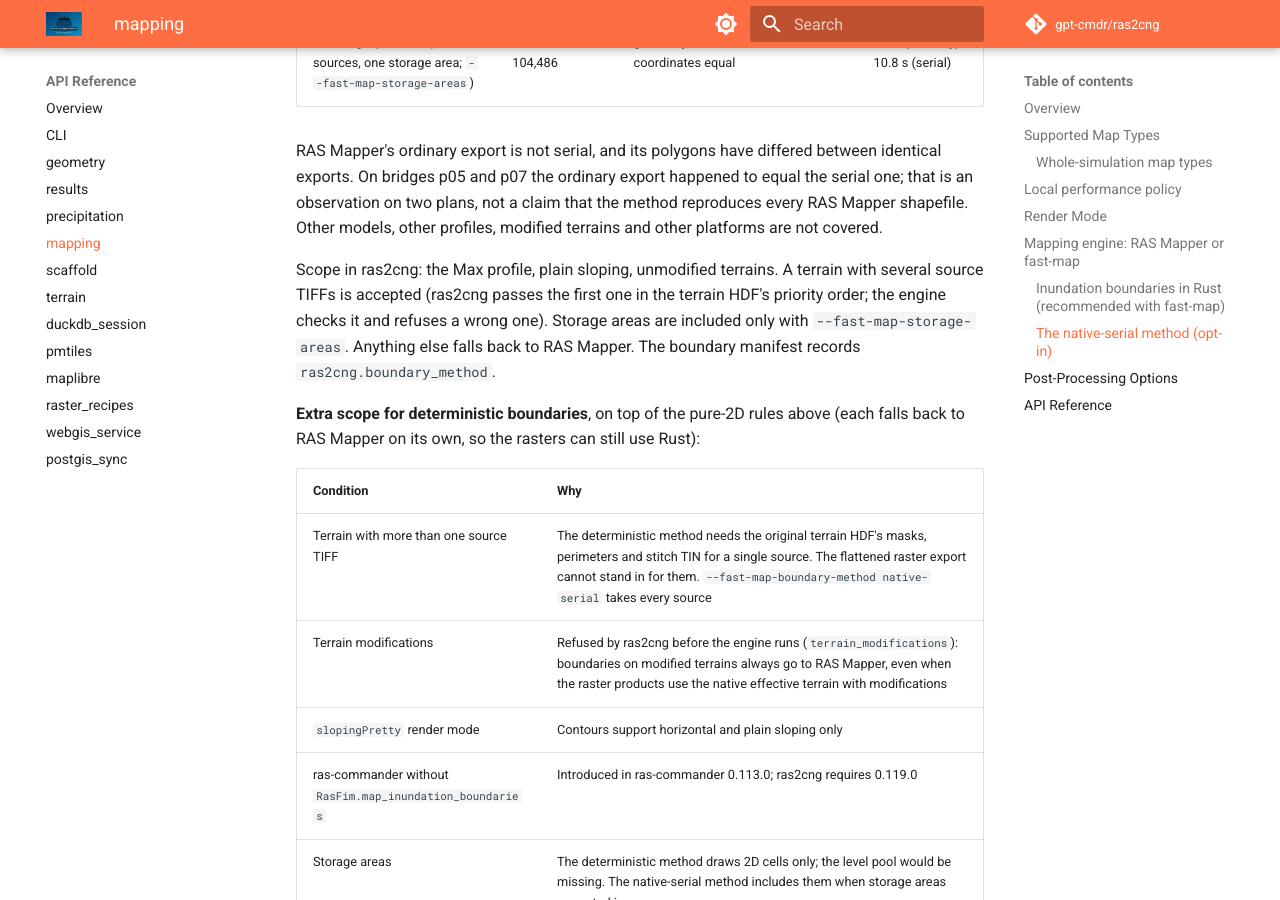
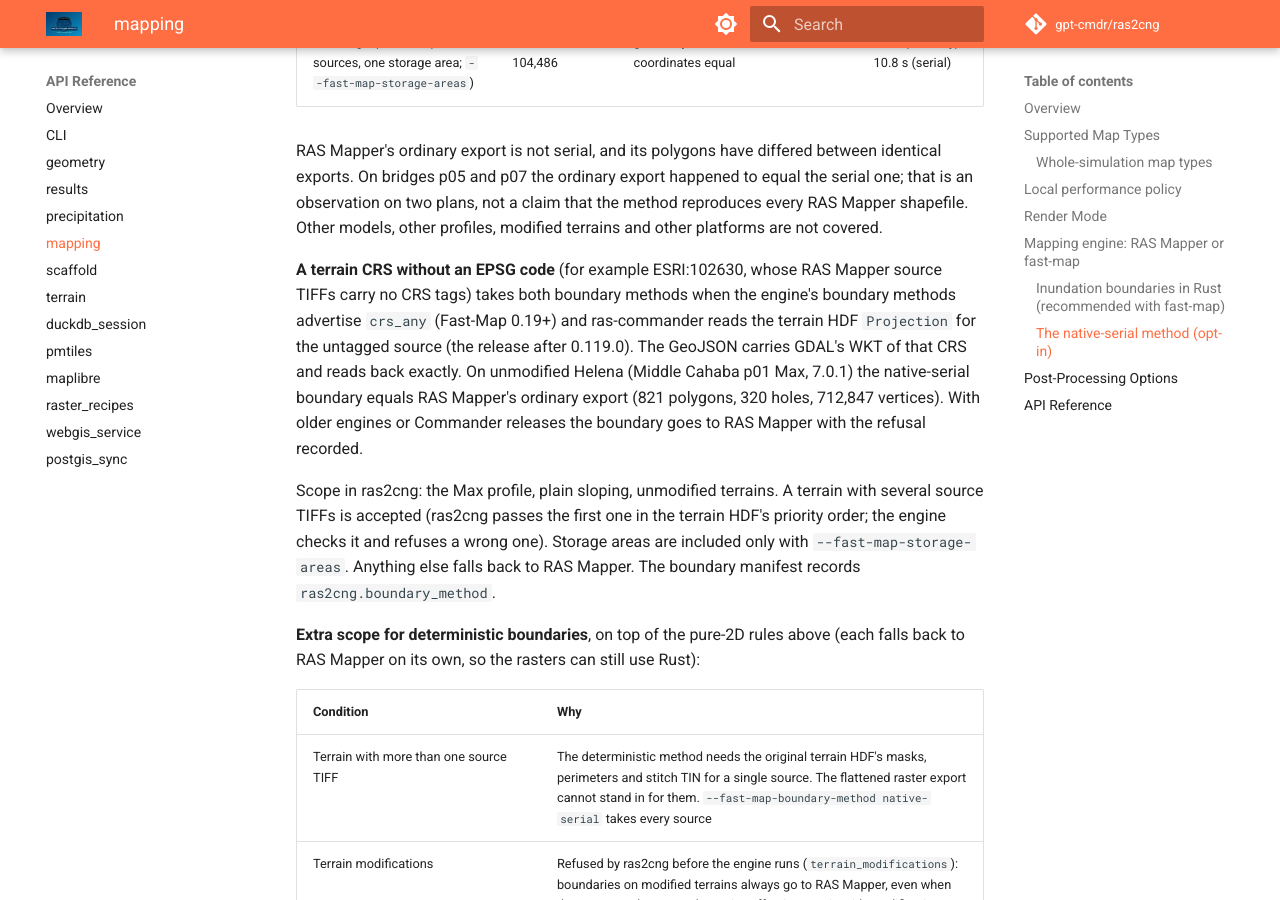
Before and after one commit to gpt-cmdr/ras2cng, an MkDocs documentation site: the page built from docs/api/mapping.md, in a window 1280 px wide and 900 px high, scrolled down 12602 px. Built offline with MkDocs 1.6.1 and Material for MkDocs 9.7.7, drawn with Linux system fonts in a browser that asks for light colours; comment, search, counter and statistics services are not loaded.

Commit message:
Unmodified terrains without an EPSG code: Rust boundaries and rasters
With ras-commander reading the terrain HDF Projection for untagged RAS Mapper
sources (gpt-cmdr/ras-commander#840), the existing source-first candidate
order maps unmodified Helena (ESRI:102630) in Rust, boundaries included; no
ras2cng CRS gate is needed. A test pins that boundary_terrain hands the
untagged source to Commander without consulting terrain_crs_route. Notes
record the Helena run: WSE/Depth mask equal to RAS Mapper's, native-serial
boundary equal to RAS Mapper's export.

Co-Authored-By: Claude Opus 5.5 <noreply@anthropic.com>

```diff
--- a/docs/api/mapping.md
+++ b/docs/api/mapping.md
@@ -460,6 +460,16 @@ to equal the serial one; that is an observation on two plans, not a claim that
 the method reproduces every RAS Mapper shapefile. Other models, other
 profiles, modified terrains and other platforms are not covered.
 
+**A terrain CRS without an EPSG code** (for example ESRI:102630, whose RAS
+Mapper source TIFFs carry no CRS tags) takes both boundary methods when the
+engine's boundary methods advertise `crs_any` (Fast-Map 0.19+) and
+ras-commander reads the terrain HDF `Projection` for the untagged source (the
+release after 0.119.0). The GeoJSON carries GDAL's WKT of that CRS and reads
+back exactly. On unmodified Helena (Middle Cahaba p01 Max, 7.0.1) the
+native-serial boundary equals RAS Mapper's ordinary export (821 polygons, 320
+holes, 712,847 vertices). With older engines or Commander releases the boundary
+goes to RAS Mapper with the refusal recorded.
+
 Scope in ras2cng: the Max profile, plain sloping, unmodified terrains. A
 terrain with several source TIFFs is accepted (ras2cng passes the first one in
 the terrain HDF's priority order; the engine checks it and refuses a wrong
```
Also changed, not shown: AGENTS.md (+4 -1 lines), CLAUDE.md (+4 -1 lines), RELEASE_NOTES.md (+13 -0 lines), 1 other file.
